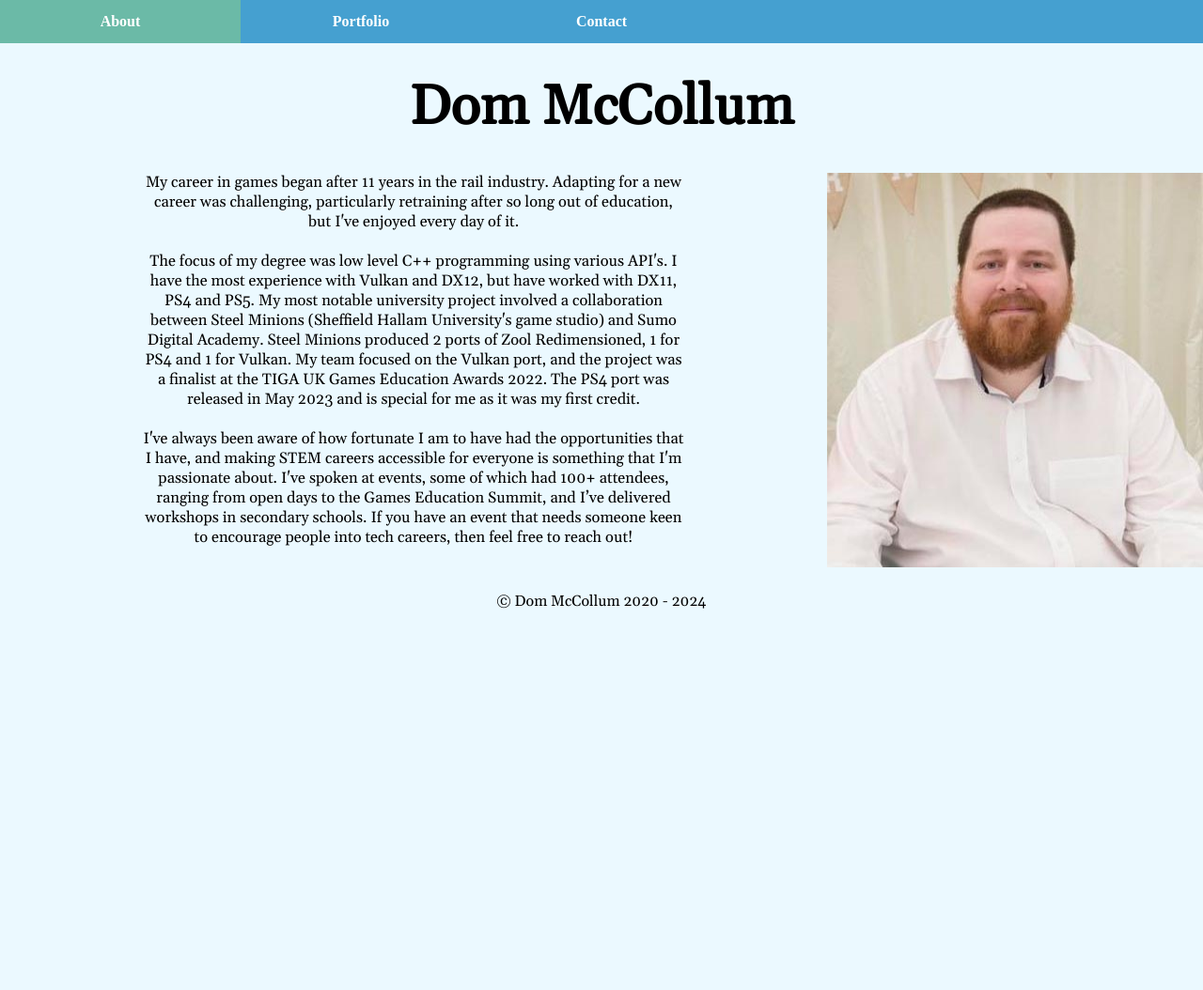
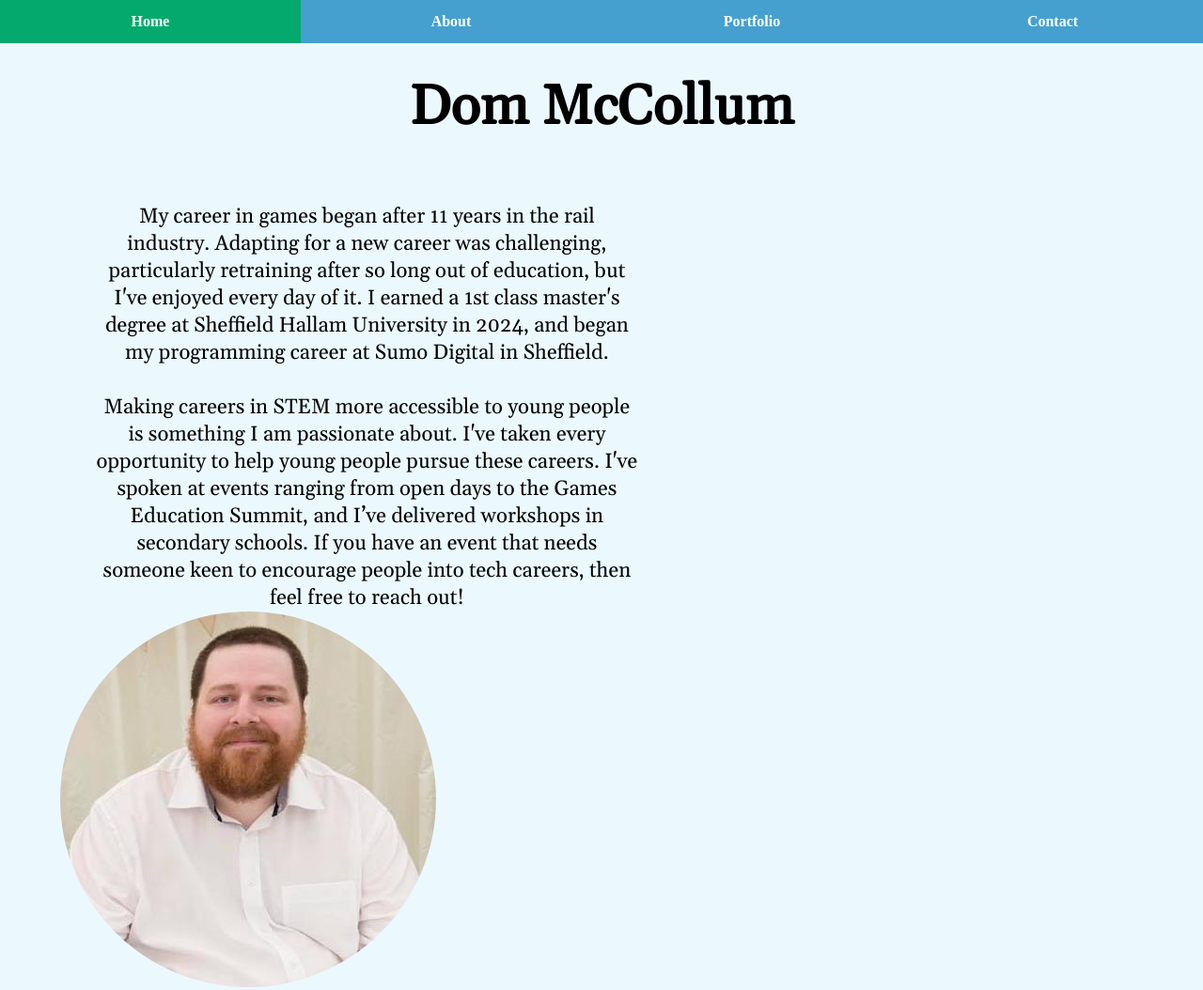
Before and after one commit to DomMc/DomMc.github.io, a plain HTML site: page index.html in a window 1280 px wide. Shown: the top 1054 px of the page at 94% size. Before the commit the page ends 800 px from the top, so only its background shows below. Drawn offline with nearby package versions, Linux system fonts and the light colour scheme.

Commit message:
Home page complete.

```diff
--- a/components/navbar.js
+++ b/components/navbar.js
@@ -12,16 +12,23 @@ class Navbar extends HTMLElement
     connectedCallback()
     {
         /* The basic link syntax */
-        var aboutLink = `<li><a href="../index.html" title="Home"><strong>About</strong></a></li>`;
+        var homeLink = `<li><a href="../index.html" title="Home"><strong>Home</strong></a></li>`;
+        var aboutLink = `<li><a href="about.html" title="About"><strong>About</strong></a></li>`;
         var portfolioLink = `<li><a href="portfolio.html" title="Portfolio"><strong>Portfolio</strong></a></li>`;
         var contactlink = `<li><a href="contact.html" title="Contact"><strong>Contact</strong></a></li>`;
 
         /* Changes the link styling to highlight the active page to the user, the home page requires additional changes */
         if (window.location.href.includes("index"))
         {
-            aboutLink = `<li><a href="index.html" title="Home" class="active"><strong>About</strong></a></li>`;
+            homeLink = `<li><a href="index.html" title="Home" class="active"><strong>Home</strong></a></li>`;
+            aboutLink = `<li><a href="pages/about.html" title="About"><strong>About</strong></a></li>`;
             portfolioLink = `<li><a href="pages/portfolio.html" title="Portfolio"><strong>Portfolio</strong></a></li>`;
             contactlink = `<li><a href="pages/contact.html" title="Contact"><strong>Contact</strong></a></li>`;
+        }
+
+        if (window.location.href.includes("about"))
+        {
+            aboutLink = `<li><a href="about.html" title="About" class="active"><strong>About</strong></a></li>`;
         }
 
         if (window.location.href.includes("portfolio"))
@@ -37,7 +44,7 @@ class Navbar extends HTMLElement
         /*
             Constructs the navigation bar.
         */
-        this.innerHTML = "<ul>" + aboutLink + portfolioLink + contactlink + "</ul>";
+        this.innerHTML = "<ul>" + homeLink + aboutLink + portfolioLink + contactlink + "</ul>";
     }
 }
 
--- a/css/style.css
+++ b/css/common.css
@@ -1,7 +1,6 @@
 /* Gelasio, supplied by Google Fonts. */
 @import url('https://fonts.googleapis.com/css?family=Gelasio&display=swap');
 
-/* Common =============================================================================================*/
 body
 {
     margin: auto;
@@ -13,6 +12,12 @@ body
     {
         background-color: #fff;
         text-align: start;
+    }
+
+div
+{
+    display: flex;
+    flex-wrap: wrap;
 }
 
 h1
@@ -37,47 +42,16 @@ h3
     padding: 2%;
 }
 
+p
+{
+    font-family: 'Gelasio', serif;
+    font-size: calc(0.75vw + 12.5px);
+}
+
 footer
 {
     font-family: 'Gelasio', serif;
     padding: 2%;
-}
-
-p
-{
-    font-family: 'Gelasio', serif;
-    font-size: calc(0.5vw + 10px);
-    margin: auto;
-    max-width: 45%;
-    height: auto;
-}
-
-div
-{
-    display: flex;
-    flex-wrap: wrap;
-}
-
-iframe
-{
-    position: relative;
-    margin: 2% auto;
-    min-width: 45%;
-    min-height: 500px;
-    border-radius: 8px;
-}
-
-/* Media settings =====================================================================================*/
-@media only screen and (max-width: 1200px)
-{
-    p.index
-    {
-        min-width: 90%;
-    }
-    iframe
-    {
-        width: 100%;
-    }
 }
 
 /* Contact ============================================================================================*/
@@ -139,12 +113,14 @@ a.download
     text-decoration: none;
 }
 
-    a.download:hover {
+    a.download:hover
+    {
         background-color: #6bbaa7;
         box-shadow: 0 5px 30px #6bbaa7;
     }
 
-    a.download:focus {
+    a.download:focus
+    {
         background-color: #6bbaa7;
         box-shadow: 0 5px 30px #6bbaa7;
     }
@@ -174,6 +150,22 @@ a:focus h3.linkTextHomePage, a:focus h3.socialMedia
     opacity: 1;
 }
 
+/* Download link ======================================================================================*/
+
+li a
+{
+    display: block;
+    color: white;
+    text-align: center;
+    padding: 14px 16px;
+    text-decoration: none;
+}
+
+    li a:hover
+    {
+        background-color: #6bbaa7;
+    }
+
 /* Navigation bar =====================================================================================*/
 ul
 {
@@ -187,7 +179,7 @@ ul
 li
 {
     float: left;
-    width: 20%;
+    width: 25%;
 }
 
     li a
@@ -204,7 +196,10 @@ li a:hover
             background-color: #6bbaa7;
         }
 
+/* The active page link will be highlighted to show the user where they are but won't respond to cursor events */
 .active
 {
     background-color: #04AA6D;
+    pointer-events: none;
+    cursor: default;
 }
--- /dev/null
+++ b/css/index.css
@@ -0,0 +1,33 @@
+
+div.index
+{
+    margin: 5% auto;
+}
+
+p.index
+{
+    margin: auto 8%;
+    max-width: 45%;
+    height: auto;
+}
+
+img.index
+{
+    margin: auto 5%;
+    max-width: 400px;
+    max-height: 400px;
+    border-radius: 50%;
+}
+
+@media only screen and (max-width: 1200px)
+{
+    p.index
+    {
+        min-width: 90%;
+    }
+
+    img.index
+    {
+        margin: 5% auto;
+    }
+}
--- a/index.html
+++ b/index.html
@@ -2,7 +2,8 @@
 <html>
     <head>
         <meta charset="utf-8">
-        <link href="css/style.css" rel="stylesheet" type="text/css">
+        <link href="css/common.css" rel="stylesheet" type="text/css">
+        <link href="css/index.css" rel="stylesheet" type="text/css">
         <script src="components/footer.js" type="text/javascript" defer></script>
         <script src="components/navbar.js" type="text/javascript" defer></script>
         <title>Dom McCollum | Homepage</title>
@@ -12,24 +13,17 @@
         <navbar-component></navbar-component>
         <h1>Dom McCollum</h1>
 
-        <div>
+        <div class="index">
             <p class="index">
                 My career in games began after 11 years in the rail industry. Adapting for a new career was challenging, particularly retraining after so long
-                out of education, but I've enjoyed every day of it.
+                out of education, but I've enjoyed every day of it. I earned a 1st class master's degree at Sheffield Hallam University in 2024, and began
+                my programming career at Sumo Digital in Sheffield.
                 <br /><br />
-                The focus of my degree was low level C++ programming using various API's. I have the most experience with Vulkan and DX12, but have worked with
-                DX11, PS4 and PS5. My most notable university project involved a collaboration between Steel Minions (Sheffield Hallam University's game studio)
-                and Sumo Digital Academy. Steel Minions produced 2 ports of Zool Redimensioned, 1 for PS4 and 1 for Vulkan. My team focused on the Vulkan port,
-                and the project was a finalist at the TIGA UK Games Education Awards 2022. The PS4 port was released in May 2023 and is special for me as it was
-                my first credit.
-                <br /><br />
-                I've always been aware of how fortunate I am to have had the opportunities that I have, and making STEM careers accessible for everyone is
-                something that I'm passionate about. I've spoken at events, some of which had 100+ attendees, ranging from open days to the Games Education
-                Summit, and I’ve delivered workshops in secondary schools. If you have an event that needs someone keen to encourage people into tech careers,
-                then feel free to reach out!
-                <br /><br />
+                Making careers in STEM more accessible to young people is something I am passionate about. I've taken every opportunity to help young people
+                pursue these careers. I've spoken at events ranging from open days to the Games Education Summit, and I’ve delivered workshops in secondary schools.
+                If you have an event that needs someone keen to encourage people into tech careers, then feel free to reach out!
             </p>
-            <img src="images/aboutLink.jpg" alt="A picture of me, Dom McCollum." class="index"/>
+            <img src="images/profile.jpg" alt="A picture of me, Dom McCollum." class="index"/>
         </div>
 
         <footer-component></footer-component>
```
Also changed, not shown: css/about.css (added, +25 -0 lines), pages/about.html (+3 -2 lines), images/profile.jpg (renamed from images/aboutLink.jpg). Lines whose indentation alone changed are shown as unchanged.
